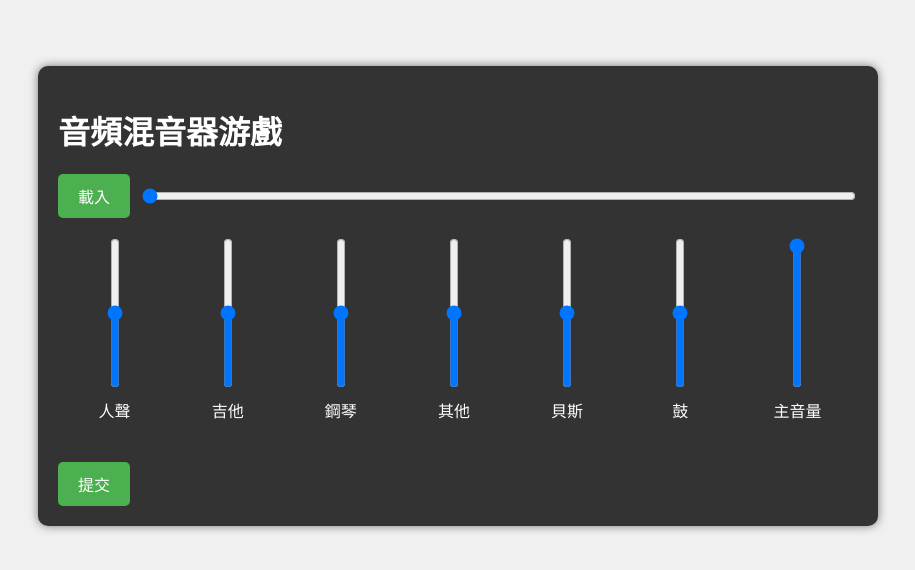
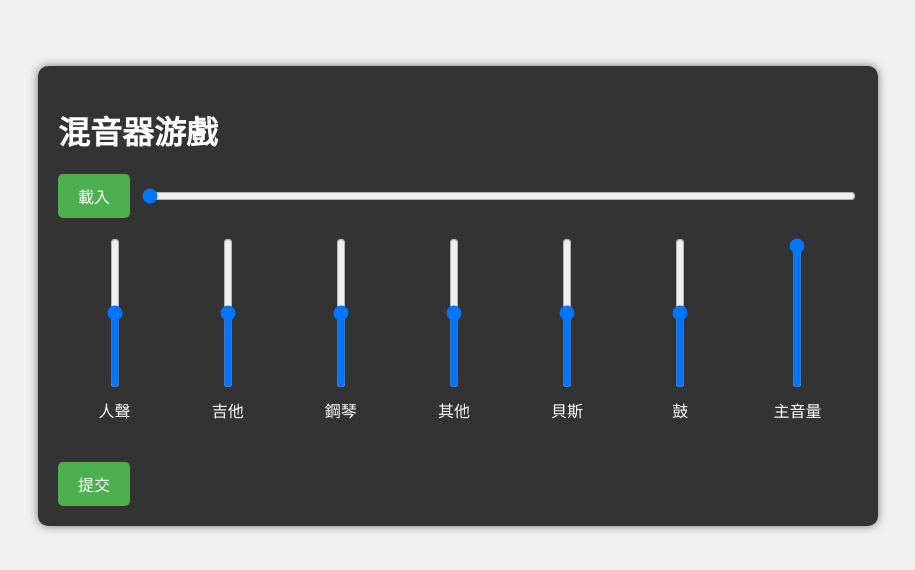
Before and after one commit to ChrisTorng/MixerGame, a plain HTML site: page src/index.html in a window 1280 px wide. Shown: the part 104-674 px from the top of the page, without its empty margins (182-1097 px from the left). Drawn offline with Linux system fonts and the light colour scheme.

Commit message:
Add ClaudeSync support. index.html rename title.

```diff
--- a/src/index.html
+++ b/src/index.html
@@ -3,12 +3,12 @@
 <head>
     <meta charset="UTF-8">
     <meta name="viewport" content="width=device-width, initial-scale=1.0">
-    <title>音頻混音器游戲</title>
+    <title>混音器游戲</title>
     <link rel="stylesheet" href="index.css">
 </head>
 <body>
 <div class="mixer-container">
-    <h1>音頻混音器游戲</h1>
+    <h1>混音器游戲</h1>
 
     <div class="transport-controls">
         <button id="playPauseBtn">載入</button>
```
Also changed, not shown: 2 other files.
